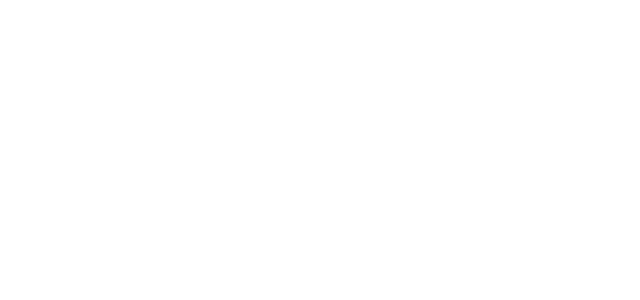
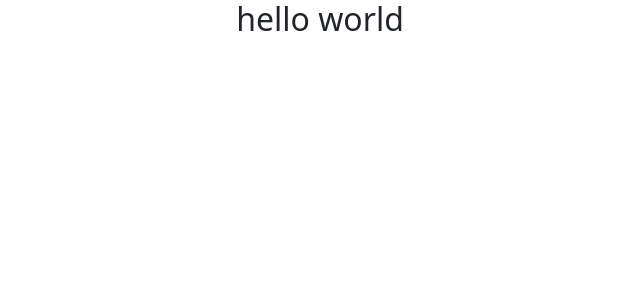
Before and after one commit to saif-sudo/learn-tech-client, a React (Create React App) app: page / in a window 1280 px wide. Shown: the top 300 px of the page, without its empty margins (320-960 px from the left). Built offline with nearby package versions, Linux system fonts and the light colour scheme.

Commit message:
folder structure created

```diff
--- a/src/Layout/Main.js
+++ b/src/Layout/Main.js
@@ -1,11 +1,21 @@
 import React from 'react';
+import {Col, Container, Row } from 'react-bootstrap';
 import { Outlet } from 'react-router-dom';
 
 const Main = () => {
     return (
-        <div>
-            <Outlet></Outlet>
-        </div>
+      <div>
+        <Container>
+
+         <Row>
+            <Col>
+                <h2>hello world</h2>
+            </Col>
+
+         </Row>
+
+        </Container>
+      </div>
     );
 };
 
```
Also changed, not shown: src/Pages/Shared/Header/Header.js (added, +11 -0 lines), src/Pages/Shared/RightSideCat/RightSideCat.js (added, +11 -0 lines).
